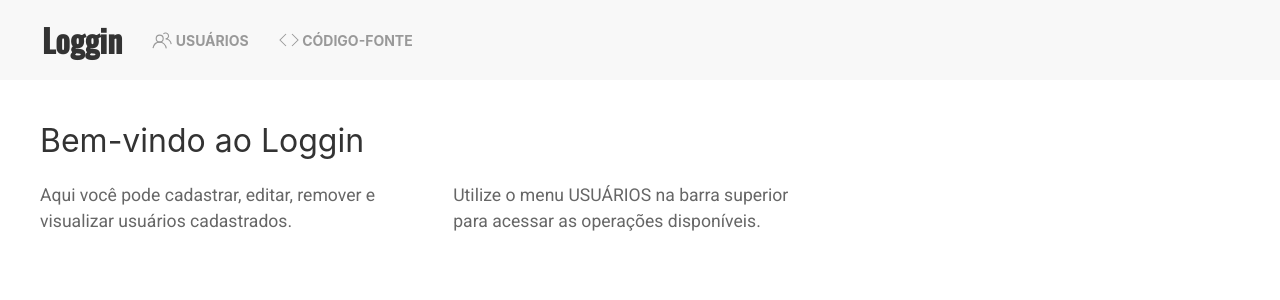
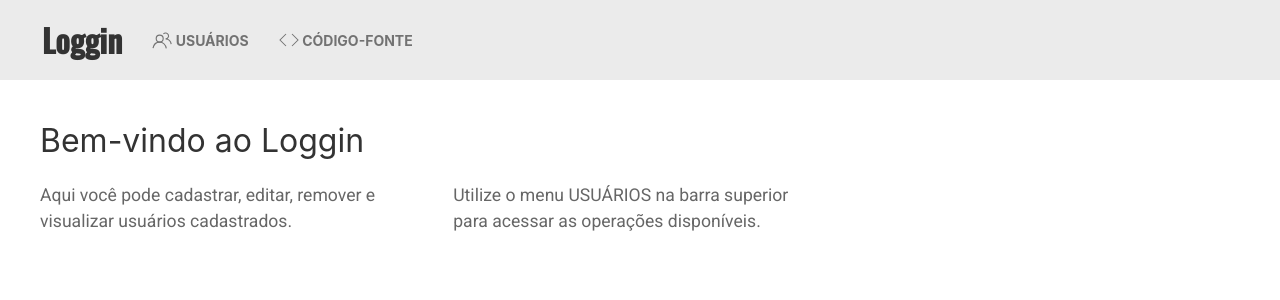
Before and after one commit to gspolima/Loggin, a PHP site: page /index.php in a window 1280 px wide. Shown: the top 300 px of the page. Run offline with PHP 8.4, Linux system fonts and the light colour scheme.

Commit message:
style: cores da navbar

```diff
--- a/styles.css
+++ b/styles.css
@@ -13,3 +13,11 @@ body {
 span {
     pointer-events: none;
 }
+
+.uk-navbar-container:not(.uk-navbar-transparent) {
+    background: #ebebeb;
+}
+
+.uk-navbar-nav>li>a {
+    color: #727272;
+}
```
